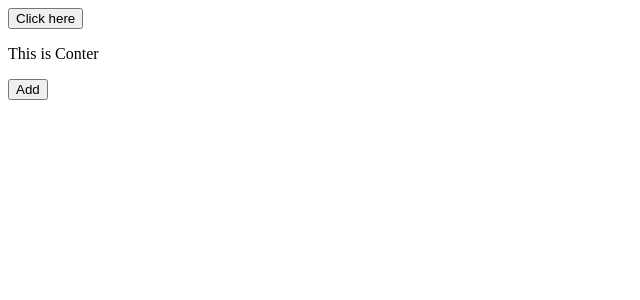
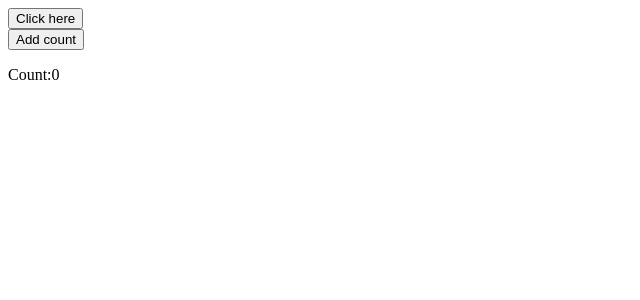
Before and after one commit to UsaidDev/Todo_project, a React (Create React App) app: page / in a window 1280 px wide. Both pictures are taken after a click on the button "Click here". Shown: the top 300 px of the page, without its empty margins (0-640 px from the left). Built offline with nearby package versions, Linux system fonts and the light colour scheme.

Commit message:
Initial commit

```diff
--- a/src/App.js
+++ b/src/App.js
@@ -2,10 +2,8 @@
 import Counter from './Counter'
 function App() {
   const [show, Setshow] = useState(false);
-  const [count,Setcount]=useState(0);
-  useEffect(()=>{
+  useEffect(() => {
     console.log("Use Effect Working");
-
   })
   return (
     <div>
@@ -13,8 +11,7 @@
       {
         show ? <Counter /> : null
       }
-      <button onClick={()=>Setcount(count+1)}>Add</button>
     </div>
   )
 }
-export default App
+export default App;
--- a/src/Counter.jsx
+++ b/src/Counter.jsx
@@ -1,11 +1,12 @@
-import React from 'react'
+import React, { useState } from 'react'
 
 function Counter() {
+  const [count,Setcount]=useState(0);
   return (
     <div>
-        <p>This is Conter</p>
+      <button onClick={(()=>Setcount(count+1))}>Add count</button>
+        <p>Count:{count}</p>
     </div>
   )
 }
-
 export default Counter
```
